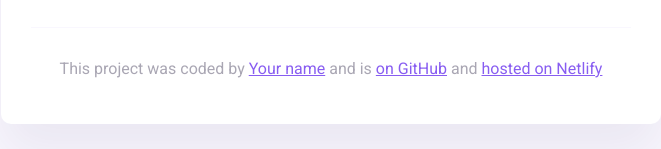
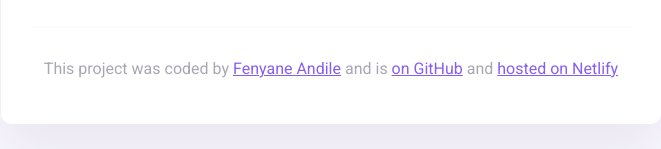
Before and after one commit to fenyaneandile/Weather-App-Project, a website built with Parcel: page index.html in a window 1280 px wide. Shown: the part 336-485 px from the top of the page, without its empty margins (309-970 px from the left). Built offline with nearby package versions, Linux system fonts and the light colour scheme.

Commit message:
Added my name on the footer

```diff
--- a/index.html
+++ b/index.html
@@ -47,7 +47,7 @@
       <footer>
         <p>
           This project was coded by
-          <a href="#" target="_blank">Your name</a> and is
+          <a href="#" target="_blank">Fenyane Andile</a> and is
           <a href="#" target="_blank"> on GitHub</a> and
           <a href="#" target="_blank">hosted on Netlify</a>
         </p>
```
